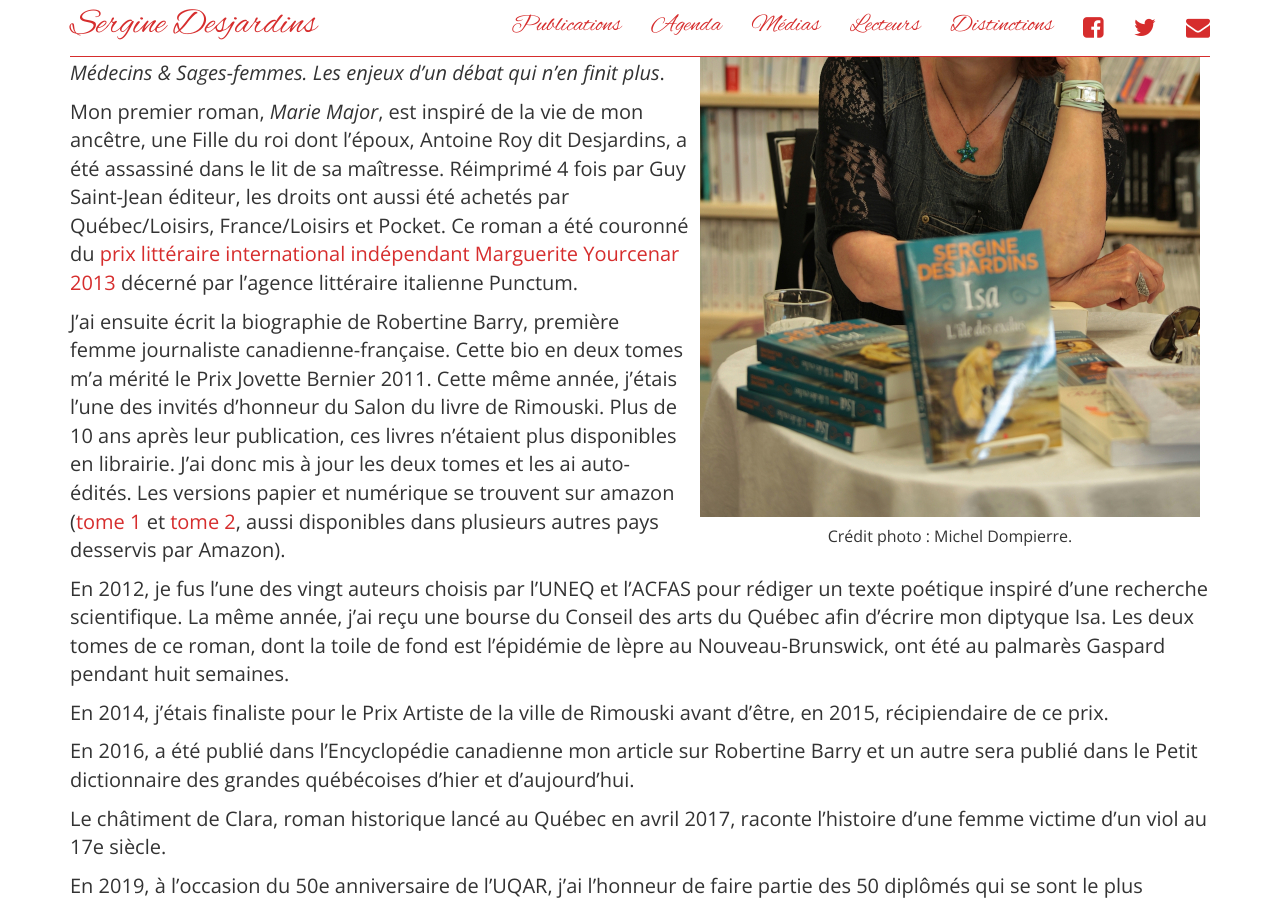
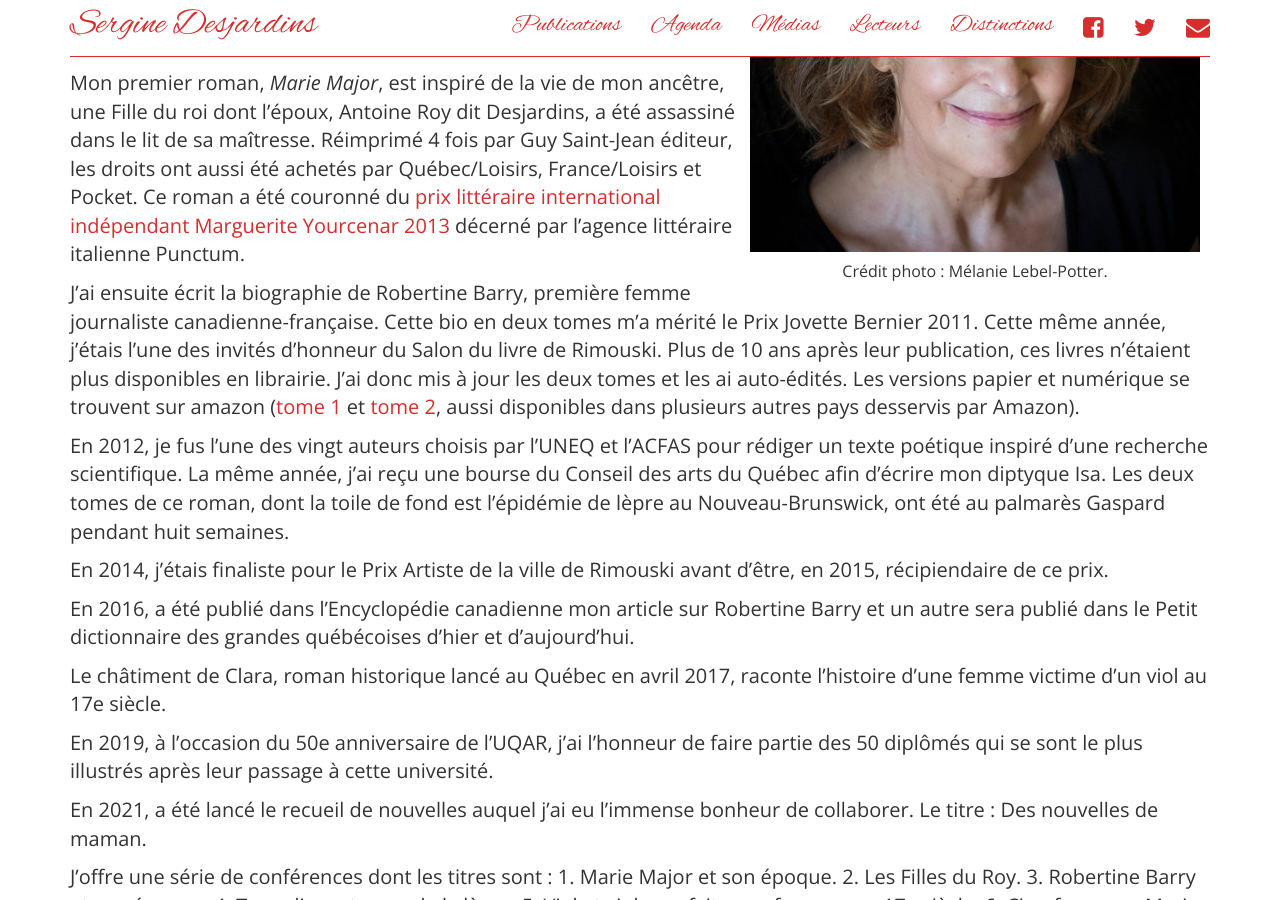
Before and after one commit to serginedesjardins/serginedesjardins.github.io, a Jekyll site: the page built from index.md, in a window 1280 px wide and 900 px high, scrolled down 308 px. Built offline with Jekyll 4.4.1, drawn with Linux system fonts in a browser that asks for light colours; nearby versions of some CDN libraries.

Commit message:
change cover picture

```diff
--- a/index.md
+++ b/index.md
@@ -5,8 +5,8 @@ permalink: /
 ---
 
 <div style='float:right; padding: 10px; font-size: 0.8em; text-align: center'>
-  <img style="padding-bottom:0.5em;" src='images/9.iMG_9915.JPG' alt='photo'><br/>
-  Crédit photo : Michel Dompierre.
+  <img style="padding-bottom:0.5em;" src='images/sergine-2019-small.jpg' alt='photo'><br/>
+  Crédit photo : Mélanie Lebel-Potter.
 </div>
 
 Ayant quitté l'école à l'âge de 16 ans, j'ai pratiqué divers métiers avant de retourner aux études et de compléter une maîtrise en éthique.
```
